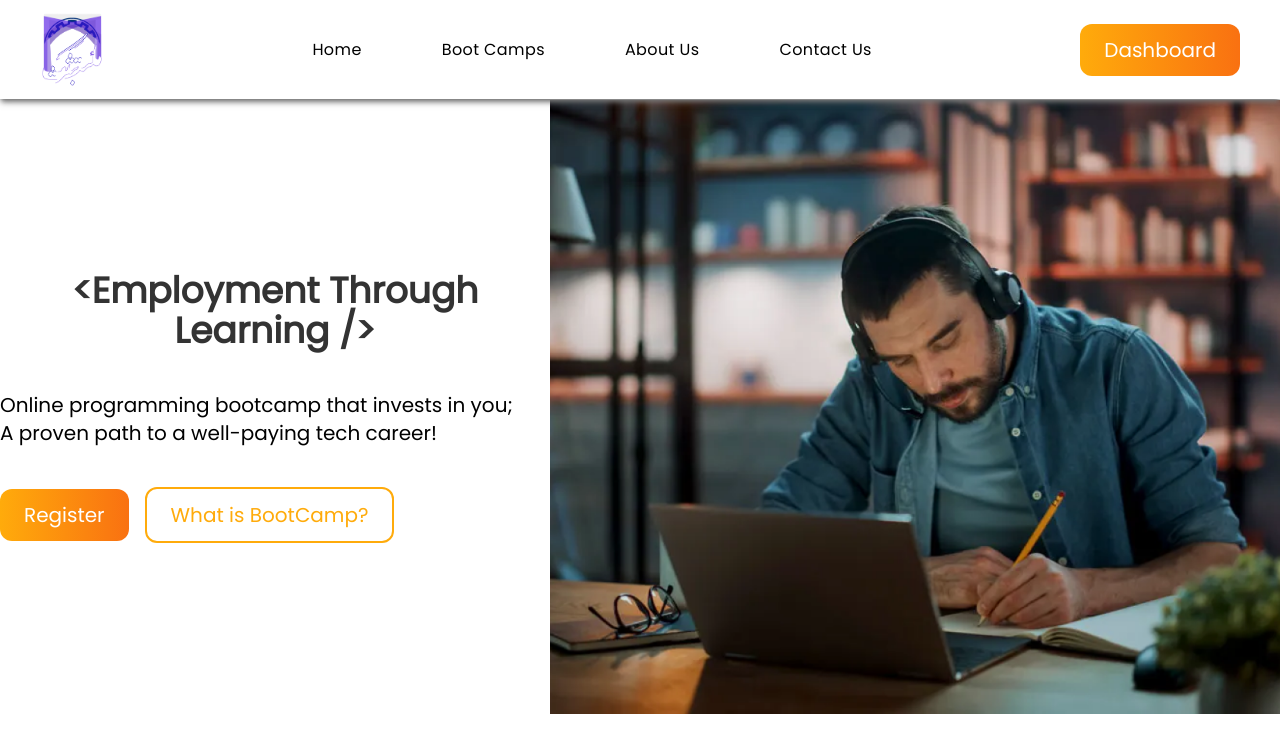
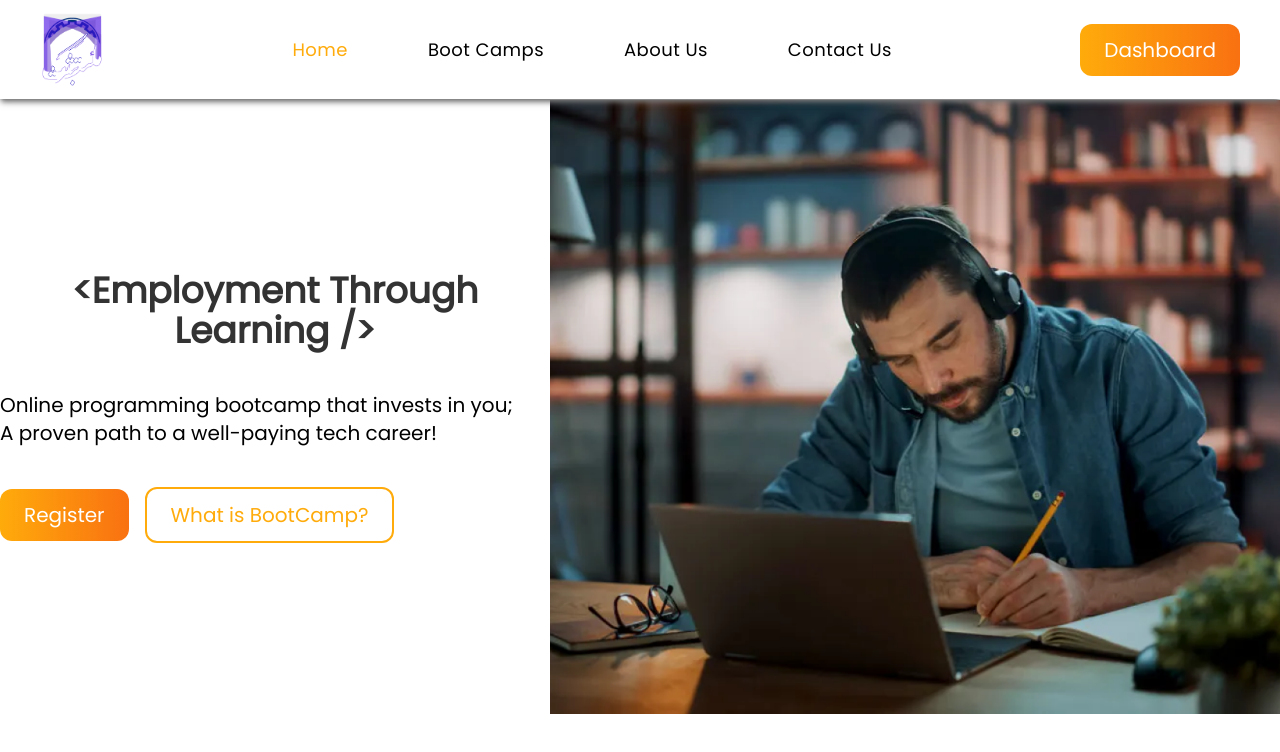
Before and after one commit to N7VID/HW19-MaktabSharif, a React (Vite) app: page / in a window 1280 px wide. Shown: the top 752 px of the page. Built offline with nearby package versions, Linux system fonts and the light colour scheme.

Commit message:
fix: functionality of navigation

```diff
--- a/src/components/Header/Header.jsx
+++ b/src/components/Header/Header.jsx
@@ -1,10 +1,13 @@
+import { Link } from "react-router-dom";
 import Button from "../Button/Button";
 import NavBar from "../NavBar/NavBar";
 
 export default function Header() {
   return (
     <div className="flex justify-between items-center max-w-[1550px] px-10 mx-auto py-3 shadow-md shadow-[#777777] fixed top-0 right-0 left-0 bg-white">
-      <img src="/MAKTAB2.png" alt="Maktab Sharif Icon" className="w-16" />
+      <Link to={"/"}>
+        <img src="/MAKTAB2.png" alt="Maktab Sharif Icon" className="w-16" />
+      </Link>
       <NavBar />
       <Button variant="primary">Dashboard</Button>
     </div>
--- a/src/components/NavBar/NavBar.jsx
+++ b/src/components/NavBar/NavBar.jsx
@@ -3,10 +3,13 @@ import NavItem from "../NavItem/NavItem";
 export default function NavBar() {
   return (
     <ul className="flex items-center gap-20">
-      <NavItem>Home</NavItem>
-      <NavItem>Boot Camps</NavItem>
-      <NavItem>About Us</NavItem>
-      <NavItem>Contact Us</NavItem>
+      <NavItem path={"/"}>Home</NavItem>
+
+      <NavItem path={"/boot-camps"}>Boot Camps</NavItem>
+
+      <NavItem path={"/about"}>About Us</NavItem>
+
+      <NavItem path={"/contact"}>Contact Us</NavItem>
     </ul>
   );
 }
--- a/src/components/NavItem/NavItem.jsx
+++ b/src/components/NavItem/NavItem.jsx
@@ -1,3 +1,18 @@
-export default function NavItem({ children }) {
-  return <li className="cursor-pointer tracking-wide">{children}</li>;
+import { NavLink } from "react-router-dom";
+
+export default function NavItem({ children, path }) {
+  return (
+    <li>
+      <NavLink
+        to={path}
+        className={({ isActive }) =>
+          isActive
+            ? "text-[#ffab0b] cursor-pointer tracking-wide text-lg"
+            : "cursor-pointer tracking-wide text-lg"
+        }
+      >
+        {children}
+      </NavLink>
+    </li>
+  );
 }
```
